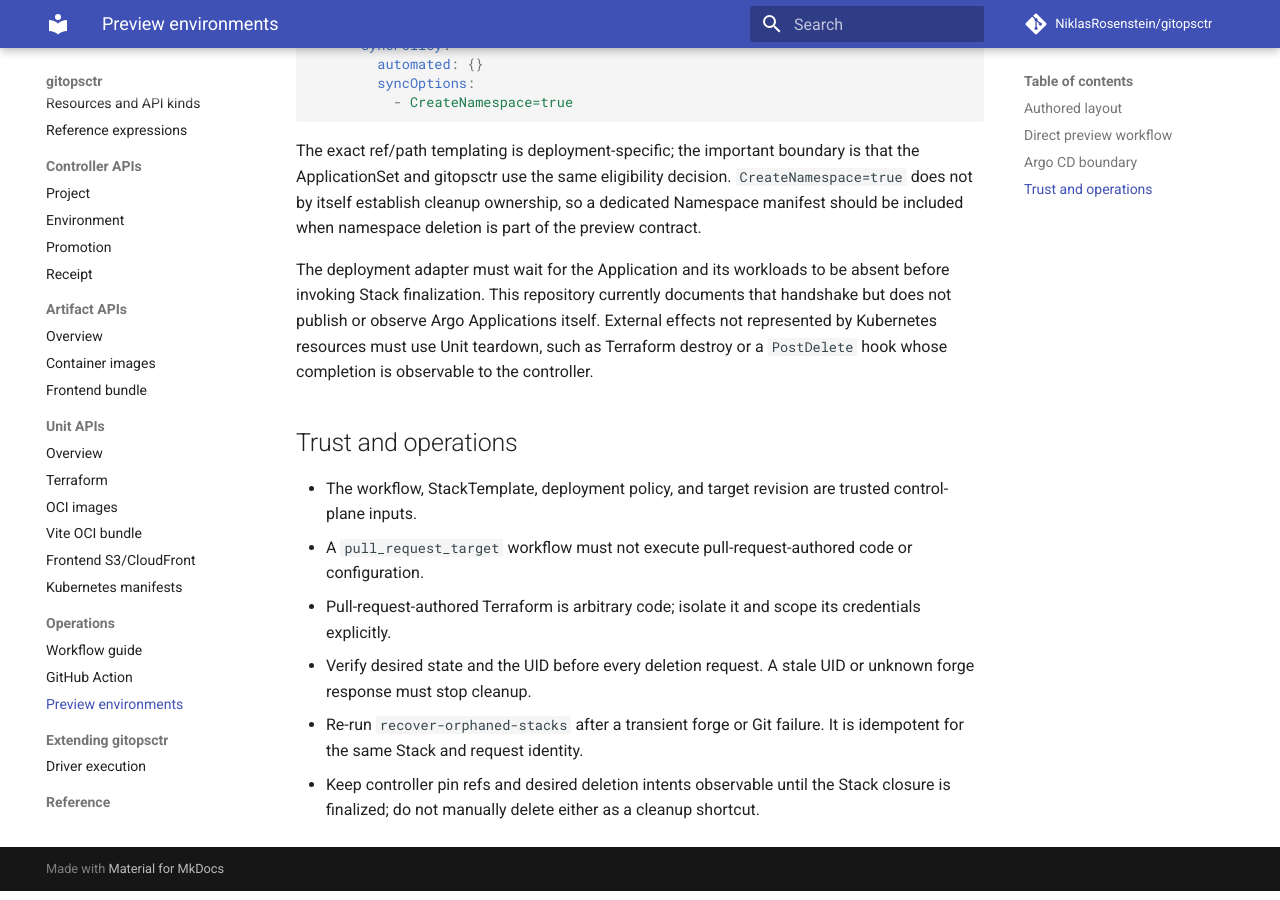
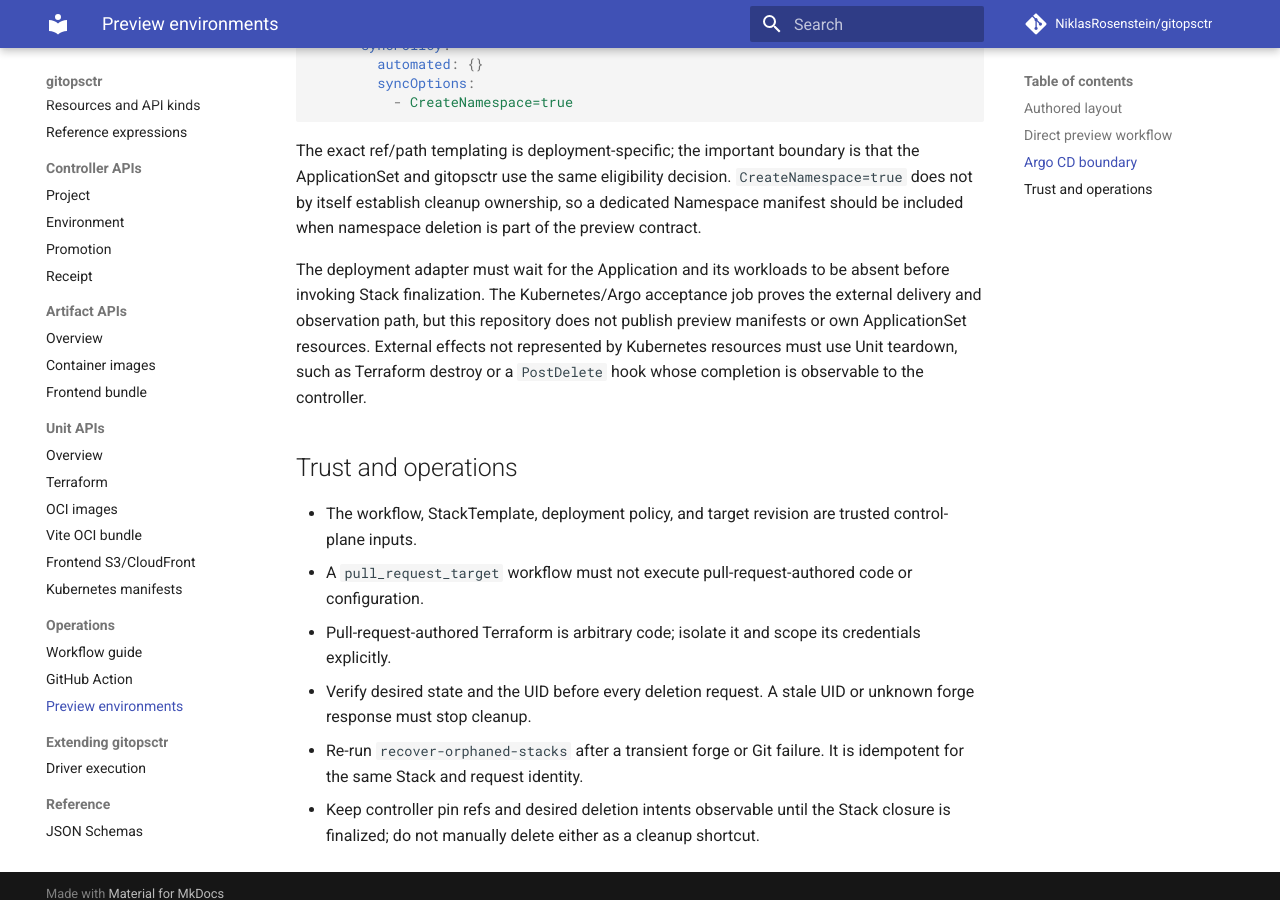
Before and after one commit to NiklasRosenstein/gitopsctr, an MkDocs documentation site: the page built from docs/preview-environments.md, in a window 1280 px wide and 900 px high, scrolled down 2233 px. Built offline with MkDocs 1.6.1 and Material for MkDocs 9.7.7, drawn with Linux system fonts in a browser that asks for light colours; comment, search, counter and statistics services are not loaded.

Commit message:
docs: update preview acceptance status

```diff
--- a/docs/preview-environments.md
+++ b/docs/preview-environments.md
@@ -118,8 +118,9 @@
 part of the preview contract.
 
 The deployment adapter must wait for the Application and its workloads to be
-absent before invoking Stack finalization. This repository currently documents
-that handshake but does not publish or observe Argo Applications itself.
+absent before invoking Stack finalization. The Kubernetes/Argo acceptance job
+proves the external delivery and observation path, but this repository does not
+publish preview manifests or own ApplicationSet resources.
 External effects not represented by Kubernetes resources must use Unit teardown,
 such as Terraform destroy or a `PostDelete` hook whose completion is observable
 to the controller.
```
Also changed, not shown: PREVIEW_ENVIRONMENTS_SPEC.md (+14 -11 lines), WORKLOG.md (+10 -9 lines).
